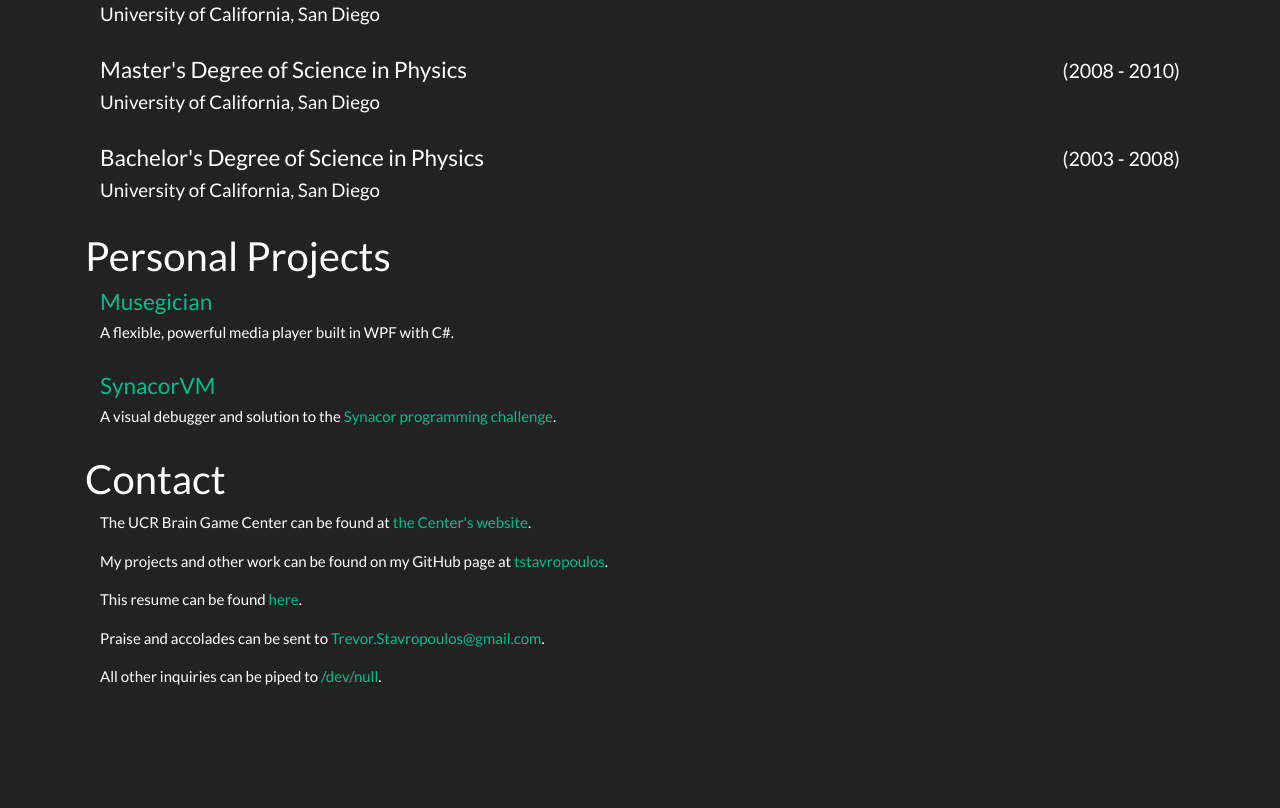
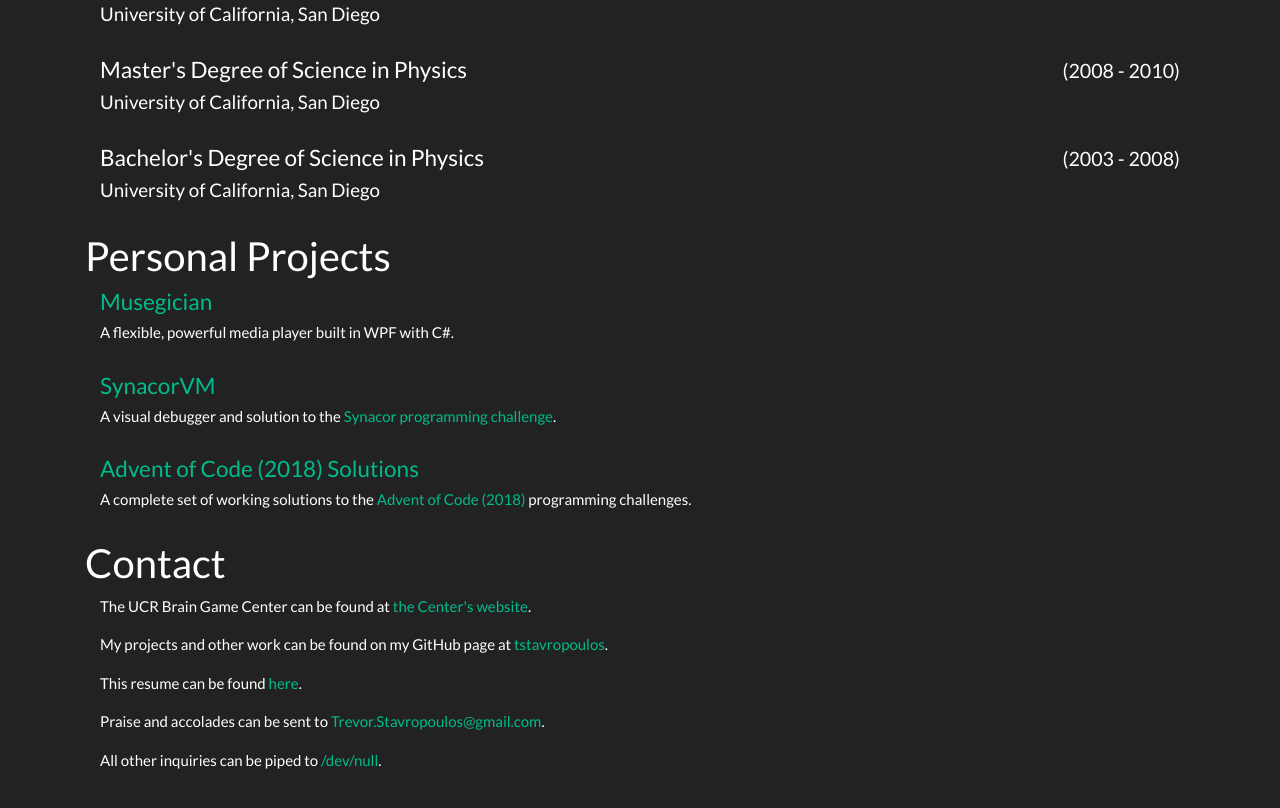
Before and after one commit to tstavropoulos/tstavropoulos.github.io, a plain HTML site: page index.html in a window 1280 px wide. Shown: the part 1905-2713 px from the top of the page. Before the commit the page ends 2631 px from the top, so only its background shows below. Drawn offline with nearby package versions, Linux system fonts and the light colour scheme.

Commit message:
Adding Advent of Code to personal projects

```diff
--- a/index.html
+++ b/index.html
@@ -170,6 +170,11 @@
 
         <h4><a href="https://github.com/tstavropoulos/SynacorVM">SynacorVM</a></h4>
         <h6>A visual debugger and solution to the <a href="https://challenge.synacor.com/">Synacor programming challenge</a>.</h6>
+
+        <br/>
+
+        <h4><a href="https://github.com/tstavropoulos/AdventOfCode2018">Advent of Code (2018) Solutions</a></h4>
+        <h6>A complete set of working solutions to the <a href="https://adventofcode.com/">Advent of Code (2018)</a> programming challenges.</h6>
     </div>
 
     <br/>
```
